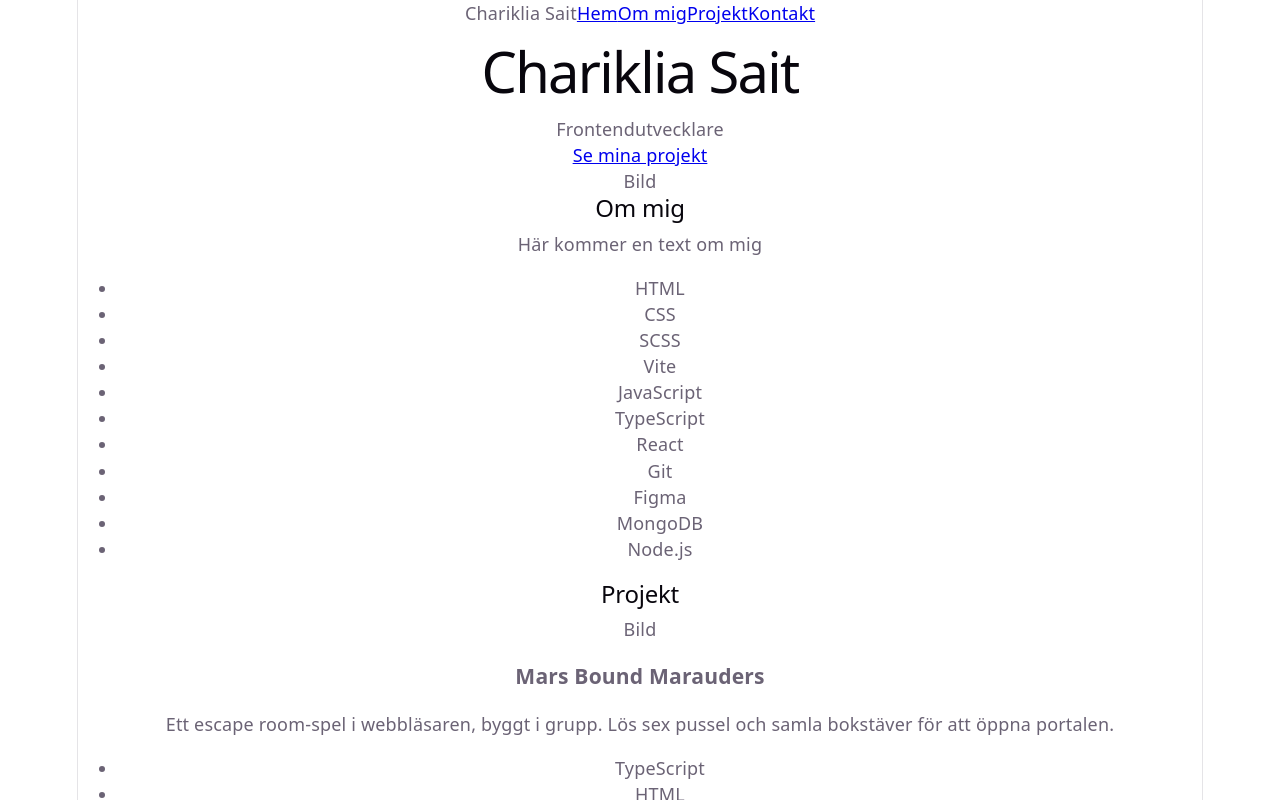
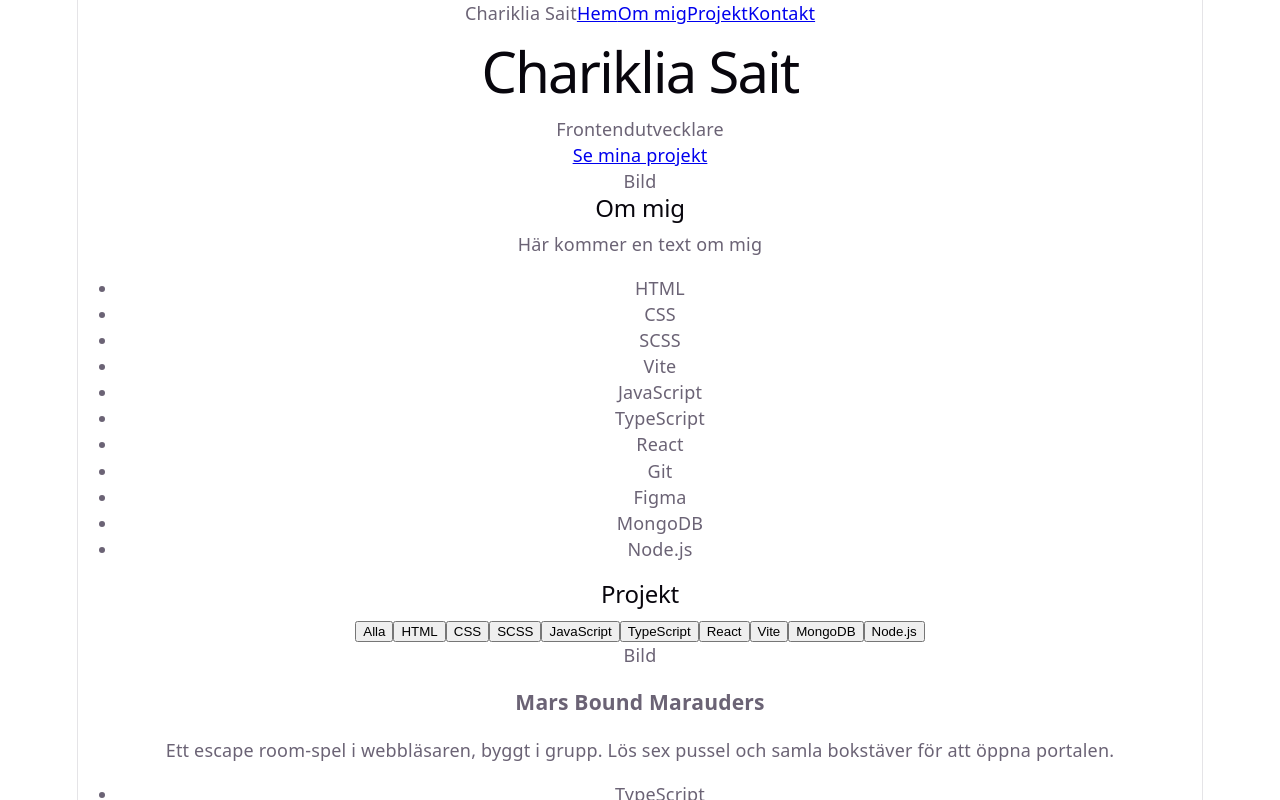
Before and after one commit to CharikliaA/portfolio, a React app: page / in a window 1280 px wide. Shown: the top 800 px of the page. Built offline with nearby package versions, Linux system fonts and the light colour scheme; the HTML template or start-up script is replaced by a standard one.

Commit message:
Add project filter with useState

```diff
--- a/src/components/Projects.tsx
+++ b/src/components/Projects.tsx
@@ -1,11 +1,27 @@
 import ProjectCard from "./ProjectCard"
 import { projects } from "../data/projects"
+import { useState } from "react"
+
+const tags = ["Alla", "HTML", "CSS", "SCSS", "JavaScript", "TypeScript", "React", "Vite", "MongoDB", "Node.js"]
 
 const Projects = () => {
+    const [selectedTag, setSelectedTag] = useState("Alla")
+
+        const filteredProjects =
+    selectedTag === "Alla"
+    ? projects
+    : projects.filter((project) => project.tags.includes(selectedTag))
   return (
     <section id="projekt">
         <h2>Projekt</h2>
-        {projects.map((project) => (
+        <div>
+            {tags.map((tag) => (
+                <button key={tag} onClick={() => setSelectedTag(tag)}>
+                    {tag}
+                    </button>
+            ))}
+        </div>
+                {filteredProjects.map((project) => (
             <ProjectCard key={project.id} project={project} />
         ))}
     </section>
```
